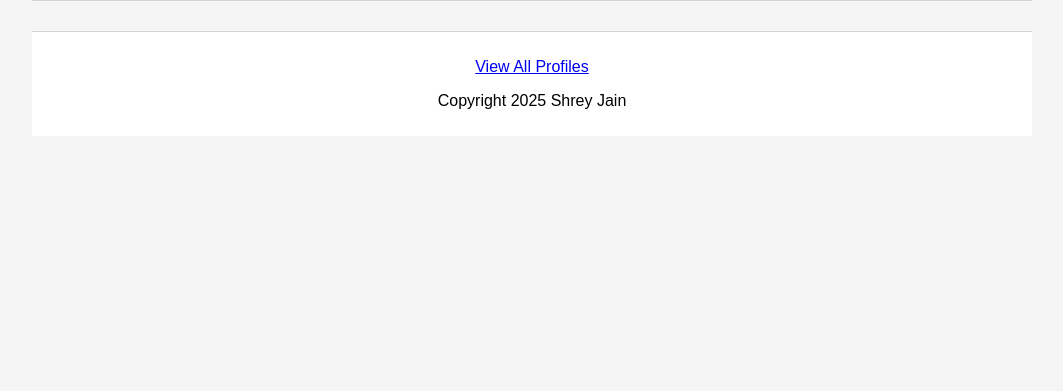
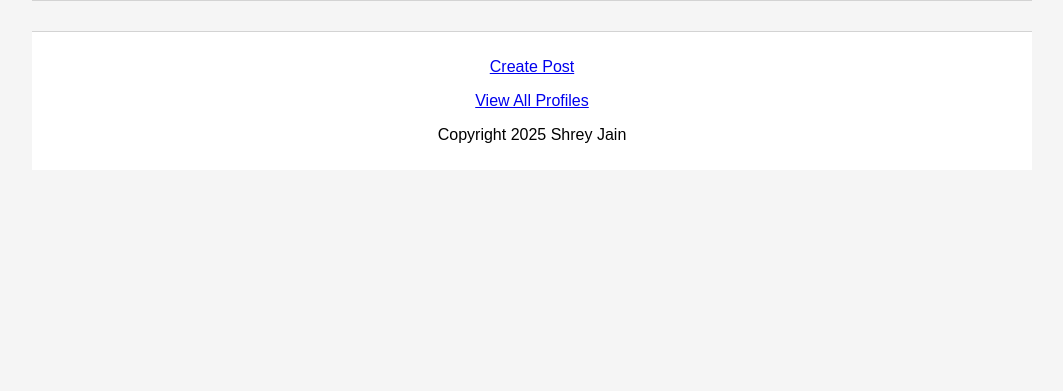
Before and after one commit to shreyj03/cs412, a Django app: page /mini_insta/profile/1/ in a window 1280 px wide. Shown: the part 383-774 px from the top of the page, without its empty margins (108-1171 px from the left). Run offline with Django 5.2, Linux system fonts and the light colour scheme; data comes from the database, SQL or seed files in the repository; both versions use the stored data as it was after the commit.

Commit message:
finished ass4

```diff
--- a/mini_insta/templates/mini_insta/base.html
+++ b/mini_insta/templates/mini_insta/base.html
@@ -16,7 +16,10 @@
     </body>
     <footer>
 <!-- Tales you back to all profiles -->
-      <p><a href="{% url 'show_all_profiles' %}">View All Profiles</a></p>
-      <p>Copyright 2025 Shrey Jain</p>
+    {% if profile %}
+    <p><a href="{% url 'create_post' profile.pk %}">Create Post</a></p>
+    {% endif %}
+    <p><a href="{% url 'show_all_profiles' %}">View All Profiles</a></p>
+    <p>Copyright 2025 Shrey Jain</p>
     </footer>
 </html>
--- a/mini_insta/urls.py
+++ b/mini_insta/urls.py
@@ -10,4 +10,5 @@ urlpatterns = [
     path(r'show_all_profiles', ProfileListView.as_view(), name="show_all_profiles"),
     path(r'profile/<int:pk>/', ProfileDetailView.as_view(), name='show_profile'),
     path('post/<int:pk>', PostDetailView.as_view(), name='show_post'),
+    path(r'profile/<int:pk>/create_post', CreatePostView.as_view(), name="create_post"),
 ]
--- a/mini_insta/views.py
+++ b/mini_insta/views.py
@@ -3,7 +3,9 @@
 # Description: Views for mini_insta application
 
 from django.shortcuts import render
-from django.views.generic import ListView, DetailView
+from django.views.generic import ListView, DetailView, CreateView
+
+from mini_insta.forms import CreatePostForm
 from .models import *
 # Create your views here.
 
@@ -26,3 +28,33 @@ class PostDetailView(DetailView):
     model = Post
     template_name = "mini_insta/show_post.html"
     context_object_name = "post"
+
+class CreatePostView(CreateView):
+    '''A view to handle creation of a new Post.
+    (1) Display the html form to the user (GET)
+    (2) Process form submission and store the new post object (POST)
+    '''
+
+    form_class = CreatePostForm
+    template_name = "mini_insta/create_post_form.html"
+
+    def get_context_data(self, **kwargs):
+        '''override the built in get_context_data to populate fields.'''
+        context = super().get_context_data(**kwargs)
+        context["profile"] = Profile.objects.get(pk=self.kwargs['pk'])
+        return context
+
+    def form_valid(self, form):
+        '''validate incoming create post form'''
+        profile = Profile.objects.get(pk=self.kwargs['pk'])
+        form.instance.profile = profile
+        image_url = self.request.POST.get('image_url')
+        post = form.save()
+        if image_url:
+            Photo.objects.create(post=post, image_url=image_url)
+        return super().form_valid(form)
+
+
+    def get_success_url(self):
+        '''redirect to the new Post’s detail page'''
+        return reverse("show_post", kwargs={"pk": self.object.pk})
```
Also changed, not shown: mini_insta/forms.py (added, +14 -0 lines), mini_insta/templates/mini_insta/create_post_form.html (added, +21 -0 lines), db.sqlite3.
